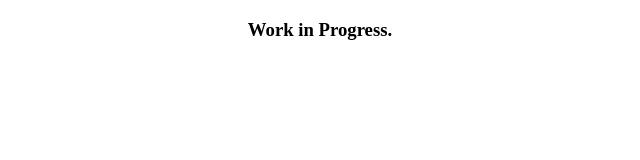
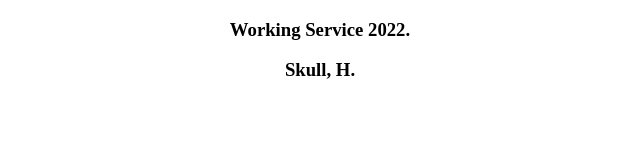
Before and after one commit to ArabicLabs/xweb, a plain HTML site: page index.html in a window 1280 px wide. Shown: the whole page, without its empty margins (320-960 px from the left). Drawn offline with Linux system fonts and the light colour scheme.

Commit message:
Update index.html

```diff
--- a/index.html
+++ b/index.html
@@ -4,6 +4,7 @@
         <title>Arab Labs</title>
      </head>
      <body>
-        <center><h3>Work in Progress.</h3></center>
+        <center><h3>Working Service 2022.</h3></center>
+        <center><h3>Skull, H.</h3></center>
      </body>
 </html>
```
